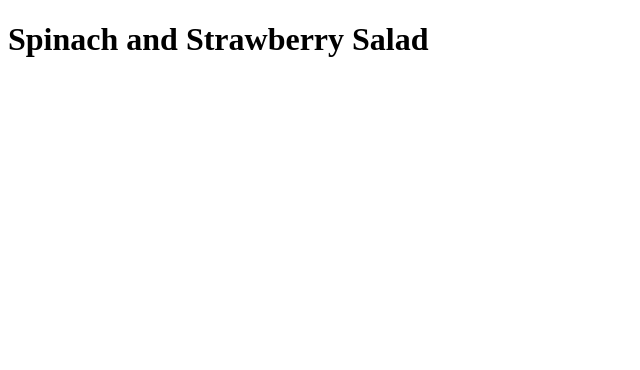
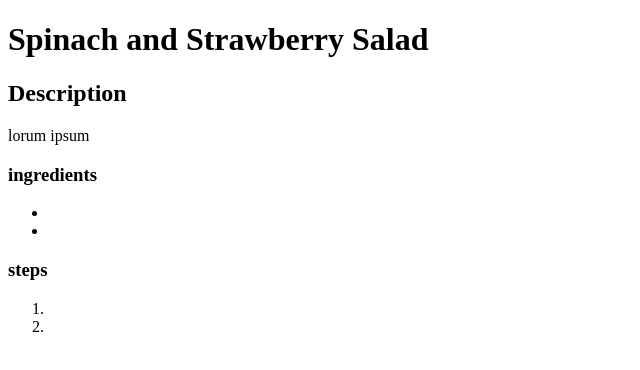
Before and after one commit to Iamkhaibobe/odin_recipes, a plain HTML site: page recipes/spinStrawSalad.html in a window 1280 px wide. Shown: the whole page, without its empty margins (0-640 px from the left). Drawn offline with Linux system fonts and the light colour scheme.

Commit message:
Edit Add spinStraw Salad.html

```diff
--- a/recipes/spinStrawSalad.html
+++ b/recipes/spinStrawSalad.html
@@ -7,6 +7,17 @@
 </head>
 <body>
     <h1>Spinach and Strawberry Salad</h1>
-
+    <h2>Description</h2>
+    <p>lorum ipsum</p>
+<h3>ingredients</h3>
+    <ul>
+        <li></li>
+        <li></li>
+    </ul>
+    <h3>steps</h3>
+    <ol>
+        <li></li>
+        <li></li>
+    </ol>
 </body>
 </html>
```
Also changed, not shown: 1 other file.
